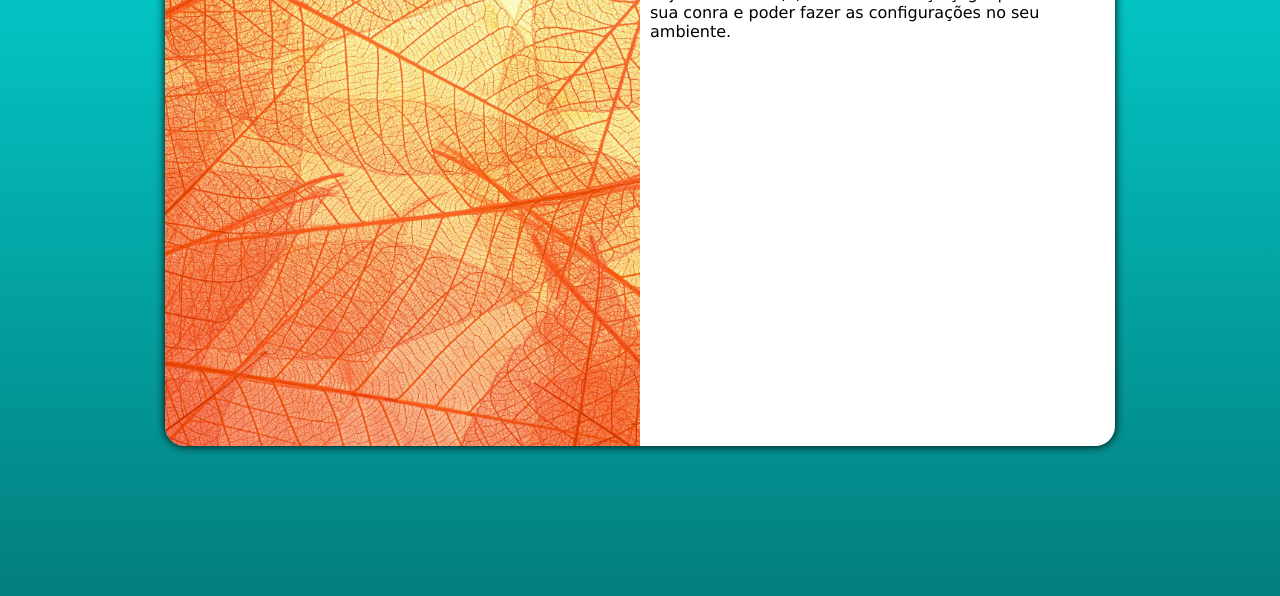
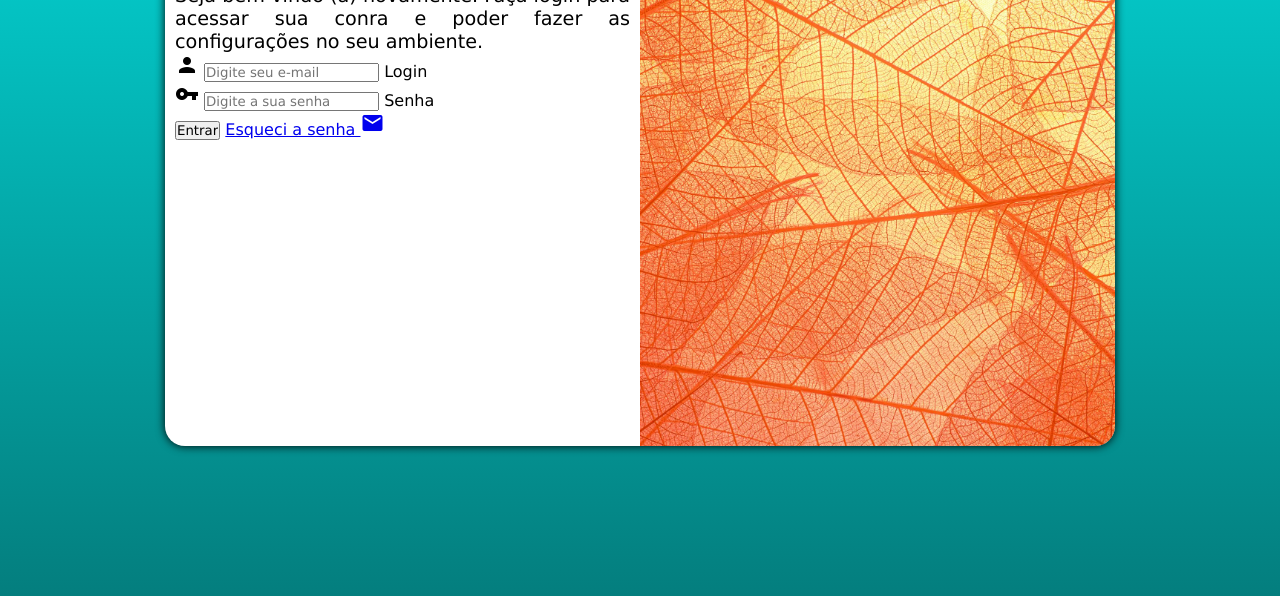
Before and after one commit to RafaelNorberto/Tela-de-Login, a plain HTML site: page index.html in a window 1280 px wide. Shown: the part 204-800 px from the top of the page. Drawn offline with Linux system fonts and the light colour scheme.

Commit message:
Adicionando fomrulario

```diff
--- a/estilos/media_query.css
+++ b/estilos/media_query.css
@@ -39,14 +39,25 @@
         width: 950px;
     }
     section#login > div#imagem{
-        float: left;
+        float: right;
         width: 50%;
         height: 100%;
     }
 
     section#login > div#formulario{
-        float: right;
+        float: left;
         width: 50%
 
     }
+
+
+    div#formulaio > h1{
+        font-size: 2em;
+    }
+
+    div#formulario > p {
+        font-size: 1.2em;
+
+    }
+
 }
--- a/estilos/style.css
+++ b/estilos/style.css
@@ -58,5 +58,13 @@ section#login > div#imagem {
 section#login > div#formulario{
     display: block;
     padding: 10px;
+}
 
+div#formulario{
+    margin-bottom: 10px;
+    text-align: justify;
 }
+
+div#formulario > p{
+    font-size: 0.8em;
+}
--- a/index.html
+++ b/index.html
@@ -6,7 +6,7 @@
     <title>login</title>
     <link rel="stylesheet" href="estilos/style.css">
     <link rel="stylesheet" href="estilos/media_query.css">
-
+    <link href="https://fonts.googleapis.com/icon?family=Material+Icons" rel="stylesheet">
 </head>
 <body>
     <main>
@@ -16,8 +16,23 @@
             </div>
             <div id="formulario">
                 <h1>Login</h1>
-                <p>Seja bem-vindo (a) novamente. Faça çogin para acessar sua conra e poder fazer as configurações no seu ambiente.</p>
-                <form action="login.php" method="post"></form>
+                <p>Seja bem-vindo (a) novamente. Faça login para acessar sua conra e poder fazer as configurações no seu ambiente.</p>
+                <form action="login.php" method="post" autocomplete="on">
+                    <div class="campo">
+                        <i class="material-icons">person</i>
+                        <input type="email" name="login" id="ilogin" placeholder="Digite seu e-mail" autocomplete="email" required maxlength="30">
+                        <label for="ilogin">Login</label>
+                    </div>
+                    <div class="campo">
+                        <i class="material-icons">vpn_key</i>
+                        <input type="password" name="senha" id="isenha" placeholder="Digite a sua senha" autocomplete="current-password" required minlength="8" maxlength="20">
+                        <label for="isenha">Senha</label>
+                    </div>
+                    <input type="submit" value="Entrar">
+                    <a href="esqueci.html">
+                        Esqueci a senha <i class="material-icons"> mail</i>
+                    </a>
+                </form>
             </div>
         </section>
     </main>
```
